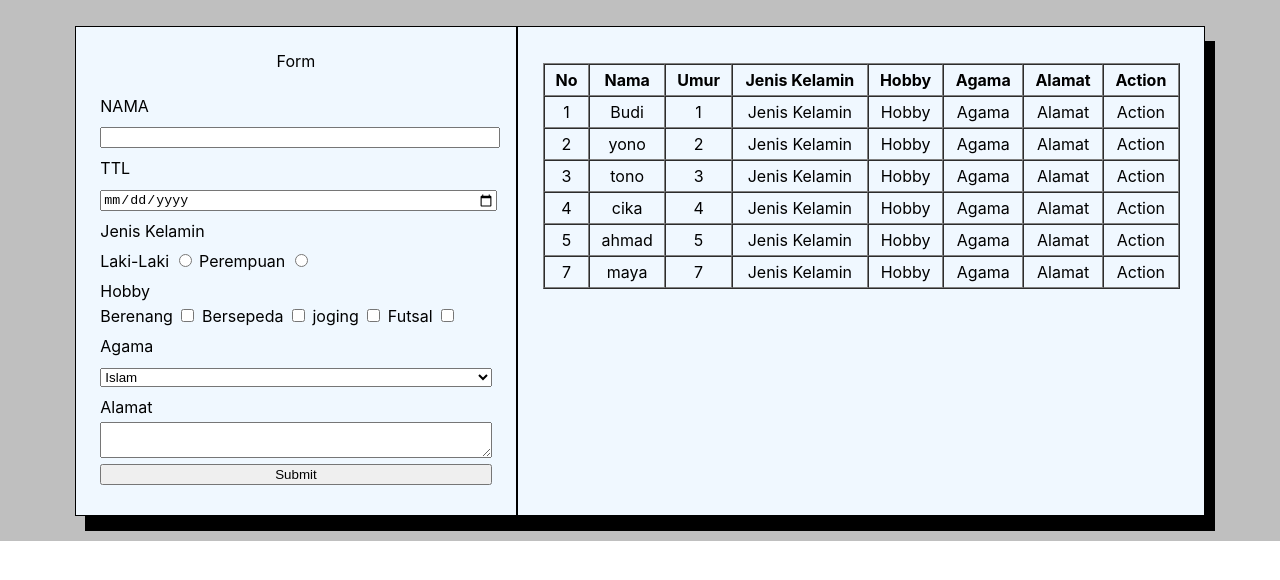
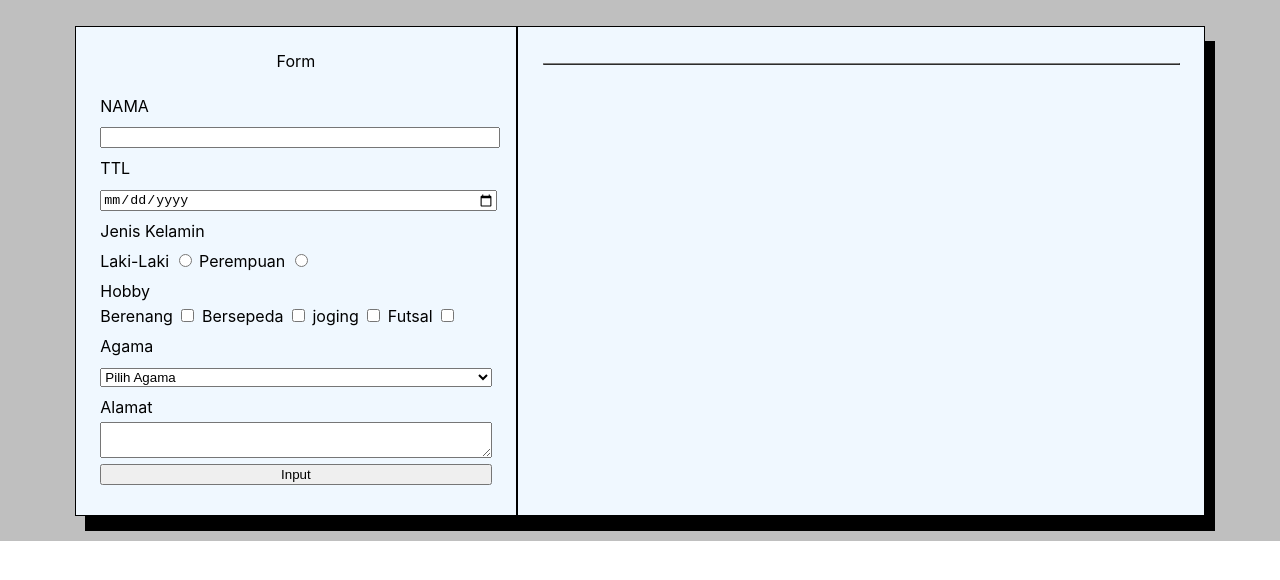
Before and after one commit to budiyona/FENexSoftBudi, a React (Create React App) app: page / in a window 1280 px wide. Shown: the top 580 px of the page. Built offline with nearby package versions, Linux system fonts and the light colour scheme.

Commit message:
simple crud react

```diff
--- a/src/App.js
+++ b/src/App.js
@@ -1,28 +1,59 @@
+import React, { Component } from 'react';
 import './App.css';
 import Form from "./component/form";
 import Table from "./component/table";
 
-function App() {
-  let data = [
-      ["No", "Nama", "Umur", "Jenis Kelamin", "Hobby", "Agama", "Alamat", "Action"],
-      ["1", "Budi", "1", "Jenis Kelamin", "Hobby", "Agama", "Alamat", "Action"],
-      ["2", "yono", "2", "Jenis Kelamin", "Hobby", "Agama", "Alamat", "Action"],
-      ["3", "tono", "3", "Jenis Kelamin", "Hobby", "Agama", "Alamat", "Action"],
-      ["4", "cika", "4", "Jenis Kelamin", "Hobby", "Agama", "Alamat", "Action"],
-      ["5", "ahmad", "5", "Jenis Kelamin", "Hobby", "Agama", "Alamat", "Action"],
-      // ["6", "miya", "6", "Jenis Kelamin", "Hobby", "Agama", "Alamat", "Action"],
-      ["7", "maya", "7", "Jenis Kelamin", "Hobby", "Agama", "Alamat", "Action"]
-  ]
-  return (
-    <div className="container">
+class App extends Component {
+  constructor(props) {
+    super(props);
+    this.state = {
+      header : [
+              ["No", "Nama", "Umur", "Jenis Kelamin", "Hobby", "Agama", "Alamat", "Action"],
+              ],
+      data : []
+    }
+  }
+  setValue = (obj) => {
+      console.log("INI ADA DI MAIN", obj);
+  }
+  render() {
+    return (
+      <div className="container">
       <div className="form-container">
-        <Form />
+        <Form tambah={this.setValue} />
       </div>
       <div className="table-container" >
-        <Table table={data}/>
+        <Table table={this.state.data}/>
       </div>
     </div>
-  );
+     );
+  }
 }
 
 export default App;
+
+
+// function App() {
+//   let data = [
+//       ["No", "Nama", "Umur", "Jenis Kelamin", "Hobby", "Agama", "Alamat", "Action"],
+//       ["1", "Budi", "1", "Jenis Kelamin", "Hobby", "Agama", "Alamat", "Action"],
+//       ["2", "yono", "2", "Jenis Kelamin", "Hobby", "Agama", "Alamat", "Action"],
+//       ["3", "tono", "3", "Jenis Kelamin", "Hobby", "Agama", "Alamat", "Action"],
+//       ["4", "cika", "4", "Jenis Kelamin", "Hobby", "Agama", "Alamat", "Action"],
+//       ["5", "ahmad", "5", "Jenis Kelamin", "Hobby", "Agama", "Alamat", "Action"],
+//       // ["6", "miya", "6", "Jenis Kelamin", "Hobby", "Agama", "Alamat", "Action"],
+//       ["7", "maya", "7", "Jenis Kelamin", "Hobby", "Agama", "Alamat", "Action"]
+//   ]
+//   return (
+//     <div className="container">
+//       <div className="form-container">
+//         <Form />
+//       </div>
+//       <div className="table-container" >
+//         <Table table={data}/>
+//       </div>
+//     </div>
+//   );
+// }
+
+// export default App;
--- a/src/component/form/index.js
+++ b/src/component/form/index.js
@@ -15,44 +15,114 @@ class Form extends Component {
             textarea: "textarea",
             text: "text",
             submit: "submit",
+            button: "button",
 
             max: "max-width",
-            hover: "input-hover"
+            hover: "input-hover",
+            value: "",
+
+            nama: "",
+            ttl: "",
+            jk:"",
+            hobby: [],
+            agama: "",
+            alamat: "",
+
+            objtoSave: {}
+
         }
+    }
+    setValue = (el) =>{
+        // console.log("SET VALUE RUN");
+        // console.log("setvalueval",el.target);
+        // console.log("setvalueval",el.target.name);
+        this.setState(
+            {
+                [el.target.name]: el.target.value
+            }
+        )
+    }
+    saveValue = () => {
+        const {nama,ttl, jk, hobby, agama, alamat} = this.state
+        // console.log("save",nama,"ttl",ttl,"jk",jk,"hobby", hobby,"agama", agama,
+        // "alamat",alamat);
+
+        let umur = (birth) => {
+            let dateBirth = new Date(birth)
+            let monDiff = Date.now() - dateBirth.getTime()
+            let age_dt = new Date(monDiff)
+            let year = age_dt.getUTCFullYear()
+            let age = Math.abs(year - 1970)
+            return age
+        }
+        let obj = {
+            nama, ttl, jk, hobby, agama, alamat, umur
+        }
+        this.props.tambah(obj)
+        //  console.log(this.props.tambah);
+        // this.setState({
+        //     objtoSave: {nama: nama, ttl, jk, hobby, agama, alamat ,umur }
+        // })
+        // console.log(this.state.objtoSave.nama);
+    }
+
+    checkedCek = (el) => {
+        let modArr = []
+        if(el.target.checked){
+            this.state.hobby.push(el.target.name)
+            let s = new Set (this.state.hobby)
+            modArr = Array.from(s)
+        }else{
+            modArr = this.state.hobby
+            let index = modArr.findIndex( str => str===el.target.name)
+            modArr.splice(index,1)
+        }
+        this.setState(
+            {
+                hobby : modArr
+            }
+        )
+
     }
     render() {
         return (
-            <form className="form">
+            <div className="form">
                 <Header>Form</Header>
                 <br />
                 <div className="field">
                     <Label> NAMA </Label>
                 </div>
                 <div className="field">
-                    <Input maxWidth={this.state.max} hover={this.state.hover} typeInput={this.state.text}/>
+                    <Input maxWidth={this.state.max} hover={this.state.hover} typeInput={this.state.text} name="nama" onChange={this.setValue}/>
                 </div>
                 <div className="field">
                     <Label> TTL </Label>
                 </div>
                 <div className="field">
-                    <Input maxWidth={this.state.max} hover={this.state.hover} typeInput={this.state.date} />
+                    <Input maxWidth={this.state.max} hover={this.state.hover} typeInput={this.state.date}  name={"ttl"} onChange={this.setValue}/>
                 </div>
-                    <JenisKelamin hover={this.state.hover}/>
-                    <Hobby hover={this.state.hover}/>
+                    <JenisKelamin hover={this.state.hover} name={"jk"} onChange={this.setValue}/>
+                    <Hobby hover={this.state.hover} name={"hobby"} onClick={this.checkedCek}/>
                 <div className="field">
                     <Label> Agama </Label>
                 </div>
                 <div className="field">
-                    <Select maxWidth={this.state.max} hover={this.state.hover}></Select>
+                    <Select maxWidth={this.state.max} hover={this.state.hover} name={"agama"}></Select>
                 </div>
                 <div className="field">
                     <Label > Alamat </Label>
                 </div>
-                    <TextArea hover={this.state.hover}/>
+                    <TextArea hover={this.state.hover} name={"alamat"} onChange={this.setValue}/>
                 <div className="field">
-                    <Input maxWidth={this.state.max} typeInput={this.state.submit} hover={this.state.hover}></Input>
+                    <Input
+                        maxWidth={this.state.max}
+                        typeInput={this.state.button}
+                        hover={this.state.hover}
+                        onClick={this.saveValue}
+                        value="Input"
+                    />
                 </div>
-            </form>
+            </div>
          );
     }
 }
--- a/src/component/form/jenis-kelamin/index.js
+++ b/src/component/form/jenis-kelamin/index.js
@@ -9,7 +9,7 @@ class JenisKelamin extends Component {
           }
     }
     render() {
-        const {hover} = this.props
+        const {hover ,name, onChange} = this.props
         return (
             <div className="jenis-kelamin">
                 <div className="field">
@@ -17,9 +17,9 @@ class JenisKelamin extends Component {
                 </div>
                 <div className="field">
                     <Label > Laki-Laki </Label>
-                    <Input typeInput={this.state.radio} hover={hover}/>
+                    <Input typeInput={this.state.radio} hover={hover} name={name} value="L" onChange={onChange}/>
                     <Label > Perempuan </Label>
-                    <Input typeInput={this.state.radio} hover={hover}/>
+                    <Input typeInput={this.state.radio} hover={hover} name={name} value="P" onChange={onChange}/>
                 </div>
             </div>
          );
--- a/src/component/input/stdinput.js
+++ b/src/component/input/stdinput.js
@@ -7,9 +7,17 @@ class Input extends Component {
          }
     }
     render() {
-        const {typeInput, maxWidth, hover} = this.props
+        const {typeInput, maxWidth, hover, onChange, value, onClick, name} = this.props
         return (
-            <input className={maxWidth+" "+hover} type={typeInput} required/>
+            <input
+                className={maxWidth + " " + hover}
+                type={typeInput}
+                onChange={onChange}
+                value={value}
+                onClick={onClick}
+                name={name}
+            />
+
         );
     }
 }
--- a/src/component/input/textarea.js
+++ b/src/component/input/textarea.js
@@ -6,9 +6,9 @@ class TextArea extends Component {
         this.state = {  }
     }
     render() {
-        const {hover} = this.props
+        const {hover, onChange, name} = this.props
         return (
-            <textarea className={hover}/>
+            <textarea className={hover} onChange={onChange} name={name}/>
          );
     }
 }
--- a/src/component/select/index.js
+++ b/src/component/select/index.js
@@ -8,13 +8,26 @@ class Select extends Component {
             islam: "Islam",
             hindu: "Hindu",
             kristen: "Kristen",
-            budha: "Budha"
+            budha: "Budha",
+            disable: true
          }
     }
+    setValue = (el) =>{
+        console.log("SET VALUE RUN");
+        console.log("setvalueval",el.target);
+        console.log("setvalueval",el.target.name);
+        console.log("setvalueval",el.target.value);
+        // this.setState(
+        //     {
+        //         [el.target.name]: el.target.value
+        //     }
+        // )
+    }
     render() {
-        const {maxWidth,hover} = this.props
+        const {maxWidth,hover, name} = this.props
         return (
-            <select className={maxWidth+" "+hover}>
+            <select className={maxWidth+" "+hover} name={name} onChange={this.setValue} >
+                <Option classes={this.state.islam} disable ={this.state.disable} > Pilih Agama </Option>
                 <Option classes={this.state.islam}>{this.state.islam} </Option>
                 <Option classes={this.state.hindu}>{this.state.hindu}</Option>
                 <Option classes={this.state.kristen}>{this.state.kristen}</Option>
--- a/src/component/select/option/index.js
+++ b/src/component/select/option/index.js
@@ -5,10 +5,16 @@ class Option extends Component {
         this.state = {  }
     }
     render() {
-        const{children,classes} = this.props
-        return (
-            <option value={classes}>{children}</option>
-         );
+        const{children,classes, disable} = this.props
+        if(disable){
+            return (
+                <option value={classes} disabled selected>{children} </option>
+             );
+        }else{
+            return (
+                <option value={classes} >{children}</option>
+             );
+        }
     }
 }
 
--- a/src/component/table/index.js
+++ b/src/component/table/index.js
@@ -22,10 +22,10 @@ class Table extends Component {
                 }
                 )
             }else{
-                let datarow = isi.map( isidata =>{
-                    console.log("isi data",isidata);
+                let datarow = isi.map( (isidata, idx) =>{
+                    // console.log("isi data",isidata);
                     return(
-                        <Td position={this.state.center}>{isidata}</Td>
+                        <Td position={this.state.center} key={idx}>{isidata} </Td>
                     )
                 }
                 )
@@ -36,7 +36,7 @@ class Table extends Component {
                 )
             }
         });
-        header.forEach(isi=>{console.log(isi);})
+        // header.forEach(isi=>{console.log(isi);})
         return (
             <table cellPadding="5" border="1" cellSpacing="0">
                 <thead>
```
Also changed, not shown: src/component/form/hobby/index.js (+5 -5 lines).
